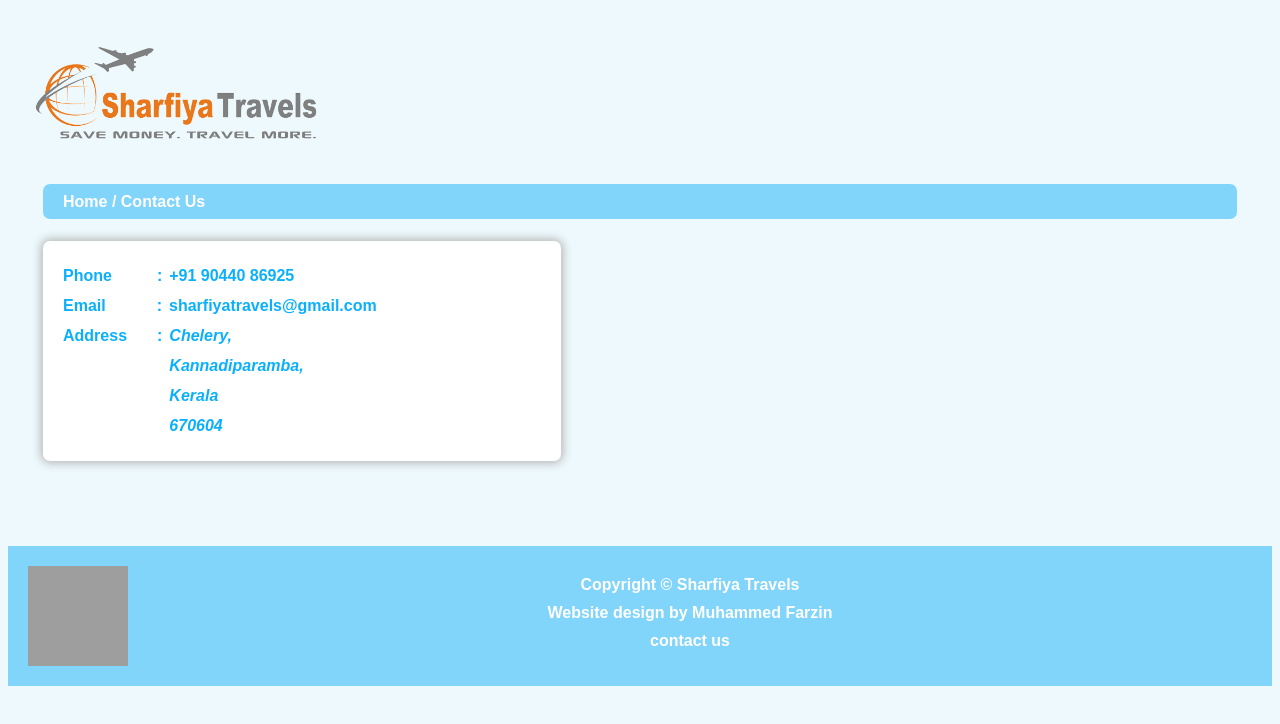
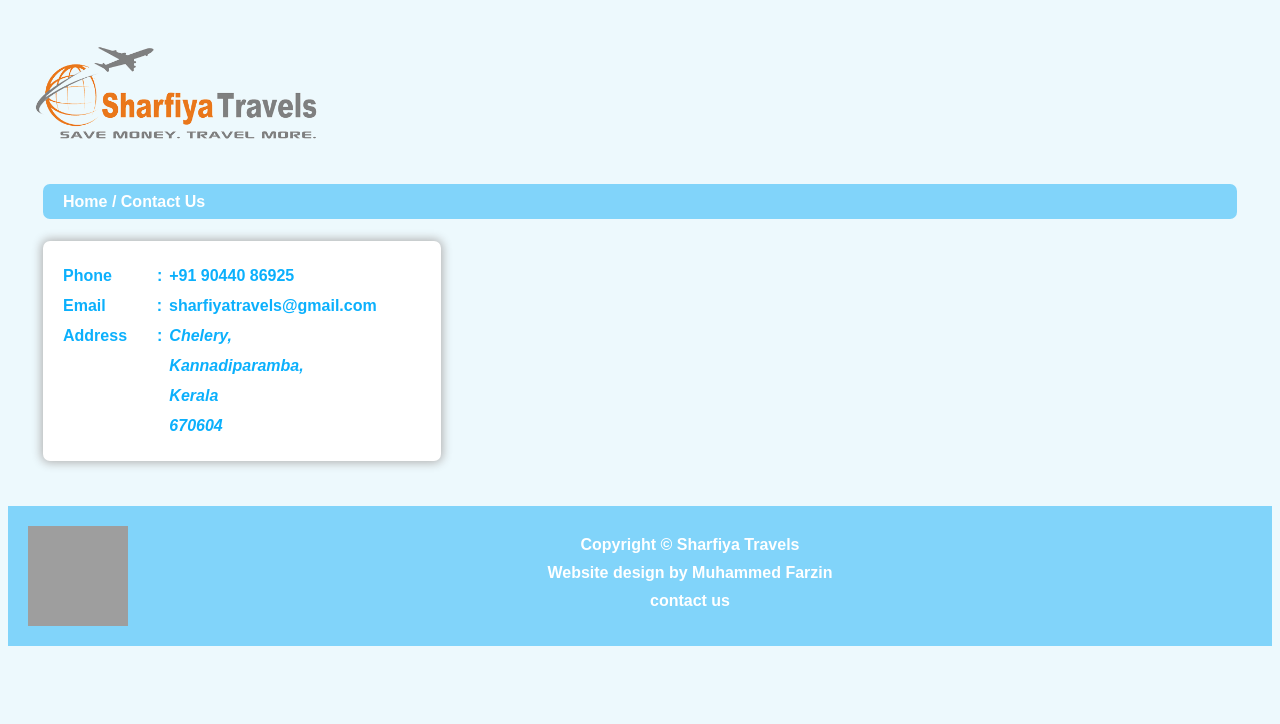
Before and after one commit to sharfiyatravels/sharfiyatravels.github.io, a plain HTML site: page About/contact.html in a window 1280 px wide. Drawn offline with Linux system fonts and the light colour scheme; grey boxes are pictures that could not be loaded.

Commit message:
error fixed

```diff
--- a/About/contact.html
+++ b/About/contact.html
@@ -1,5 +1,6 @@
 <!DOCTYPE html>
 <html lang="en">
+
 <head>
   <meta charset="UTF-8">
   <meta http-equiv="X-UA-Compatible" content="IE=edge">
@@ -8,6 +9,7 @@
   <link rel="stylesheet" href="../index.css">
   <link rel="stylesheet" href="../bubble.css">
 </head>
+
 <body>
   <div class="navBar">
     <img class="titleImg" src="../assets/image/Sharfiya Sm.png" alt="Sharfiya Travels Icon">
@@ -23,22 +25,28 @@
             <label class="ml45px" for="PhoneText">Phone</label>: <a id="PhoneText" href="tel:+919544086925">+91 90440 86925</a>
           </div>
           <div class="contactElements">
-                        <label class="ml51px" for="EmailText">Email</label>: <a id="EmailText" href="mailto:sharfiyatravels@gmail.com">sharfiyatravels@gmail.com</a>
+            <label class="ml51px" for="EmailText">Email</label>: <a id="EmailText"
+              href="mailto:sharfiyatravels@gmail.com">sharfiyatravels@gmail.com</a>
           </div>
           <div class="contactElements">
-                        <label class="ml30px" for="AddressText">Address</label>: <a id="AddressText" href=""><address>Chelery,<br> Kannadiparamba,<br> Kerala<br> 670604</address></a>
+            <label class="ml30px" for="AddressText">Address</label>: <a id="AddressText" href="">
+              <address>Chelery,<br> Kannadiparamba,<br> Kerala<br> 670604</address>
+            </a>
           </div>
         </div>
       </div>
     </div>
   </div>
-    <footer>
-        <img src="https://yt3.ggpht.com/ytc/AKedOLSHtKtAGDuVXY8qFLPkcna4DRbXeI2fAopaqqGlsw=s900-c-k-c0x00ffffff-no-rj" alt="">
+  <footer class="contactFooter">
+    <img src="https://yt3.ggpht.com/ytc/AKedOLSHtKtAGDuVXY8qFLPkcna4DRbXeI2fAopaqqGlsw=s900-c-k-c0x00ffffff-no-rj"
+      alt="">
     <div class="footerDetails">
       <div class="copyright footer-element">Copyright © <a href="#">Sharfiya Travels</a></div>
-            <div class="designerInfo footer-element">Website design by <a href="https://github.com/muhammedfarzin">Muhammed Farzin</a></div>
+      <div class="designerInfo footer-element">Website design by <a href="https://github.com/muhammedfarzin">Muhammed
+          Farzin</a></div>
       <div class="contact-button footer-element"><a href="#">contact us</a></div>
     </div>
   </footer>
 </body>
+
 </html>
--- a/bubble.css
+++ b/bubble.css
@@ -492,7 +492,7 @@
   }
 
   .contactDetails .leftSection{
-    width: 40%;
+    width: 30%;
   }
 
   .btn-animated {
--- a/index.css
+++ b/index.css
@@ -117,6 +117,10 @@ footer {
     display: flex;
 }
 
+footer.contactFooter{
+    margin-top: 10px;
+}
+
 .footerDetails {
     text-align: center;
     width: 100%;
```
Also changed, not shown: assets/image/csc logo.jpg (added). Lines whose indentation alone changed are shown as unchanged.
